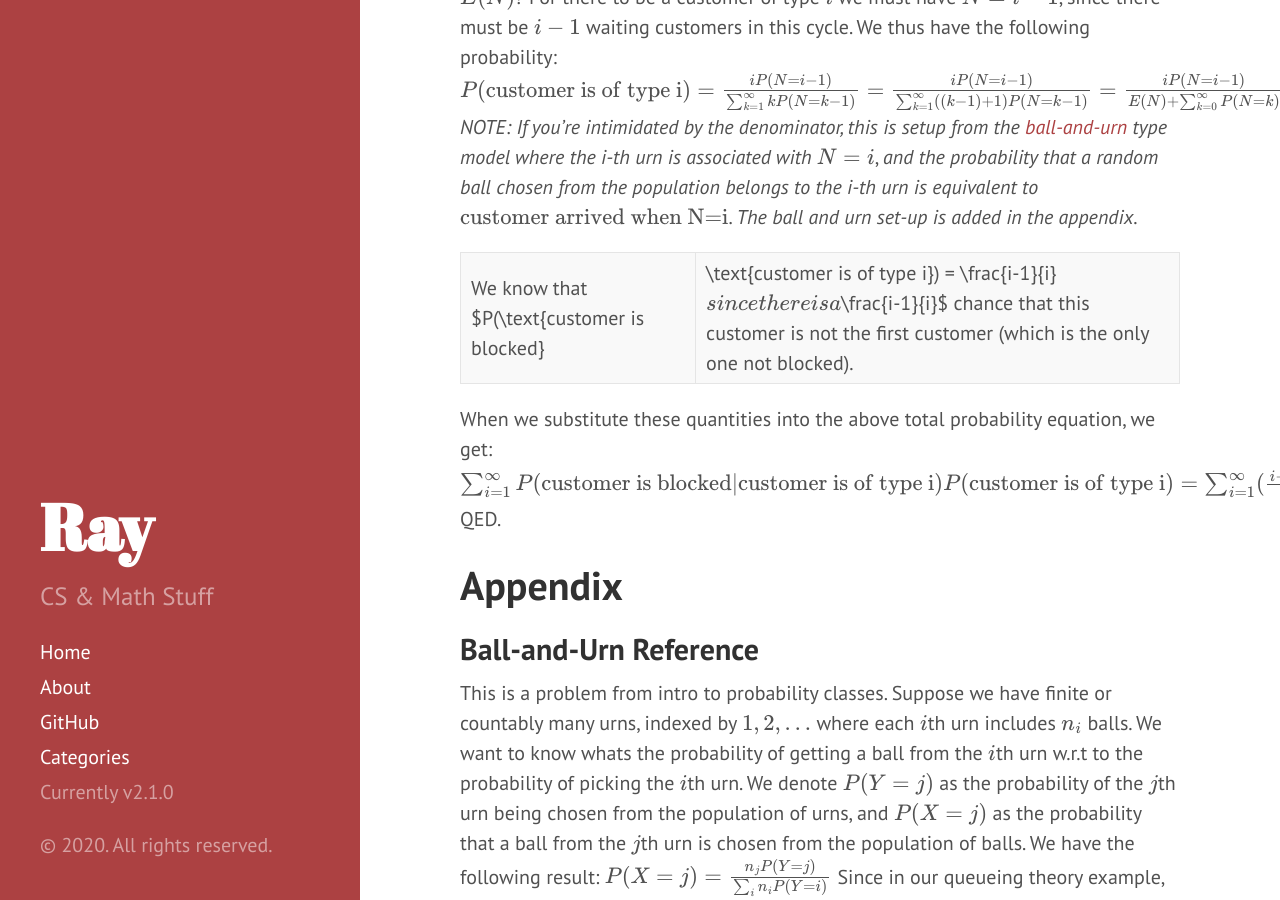
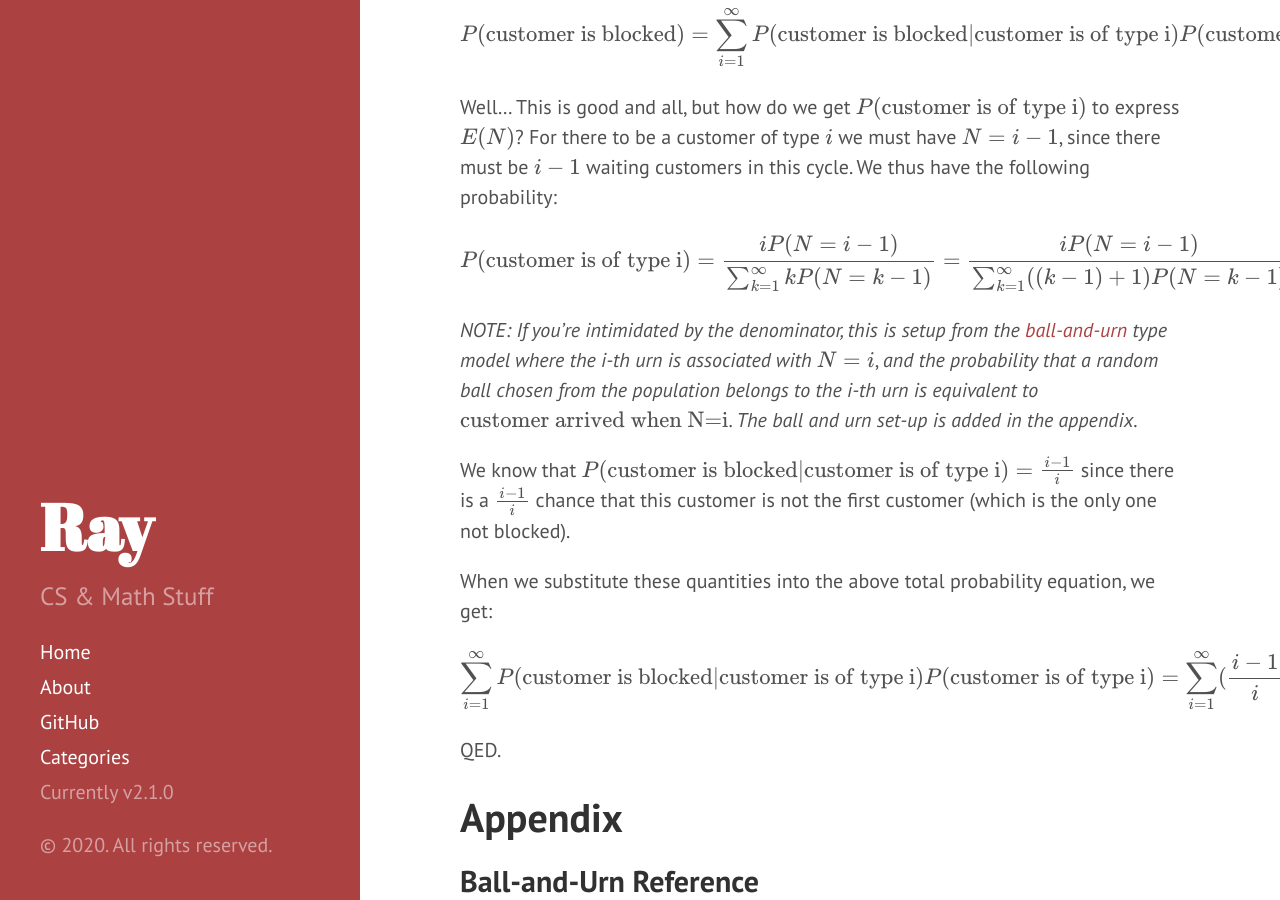
Before and after one commit to OneRaynyDay/oneraynyday.github.io, a Jekyll site: the page built from _posts/2020-04-14-Queueing-Theory-Pt1.md, in a window 1280 px wide and 900 px high, scrolled down 4002 px. Built offline with Jekyll 4.4.1, drawn with Linux system fonts in a browser that asks for light colours; formulas are drawn with MathJax 3.

Commit message:
latex doesnt render well

```diff
--- a/_posts/2020-04-14-Queueing-Theory-Pt1.md
+++ b/_posts/2020-04-14-Queueing-Theory-Pt1.md
@@ -74,17 +74,22 @@ So now we know what the long run proportion of time the store has $j$ people in
 
 In queueing theory, the most basic system consists of a **single server** with arrival of customers modeled as an i.i.d process. You can imagine this as a sequence of independent **cycles**, defined by a period of inactivity (the store has noone coming in), and a period of activity (the store is serving a customer, with possibly more customers arriving during the interim period). To be precise, at the end of the period of activity, there should be no customers currently in the queue. *Intuitively, it makes sense that each cycle should be independent, as we return to 0 customers and the arrival of customers are not independently distributed.*
 
-Suppose the number of customers that arrive **during the busy period** in an arbitrary cycle is a random variable $$N$$, then below is an interesting result:
+Suppose the number of customers that arrive **during the busy period** in an arbitrary cycle is a random variable $N$, then below is an interesting result:
+
 $$
 P(\{\text{customer is blocked}\}) = \frac{E(N)}{1+E(N)}
 $$
+
 Intuitively, this makes sense. If we consider each cycle, the number of customers is $E(N) + 1$ since the first customer arrived during the inactive period, and the number of blocked customers are $E(N)$ because each one had to wait for the previous customer to finish being served. However, let's prove this:
 
 First, let's use the law of total probability here to make this a little easier. We define a **customer to be of type $i$** if they arrived when $i$ people arrived in a cycle. Note that the first customer who arrived and was served immediately is also a customer of type $i$ in this event.
+
 $$
 P(\text{customer is blocked}) = \sum_{i=1}^\infty P(\text{customer is blocked} | \text{customer is of type i})P(\text{customer is of type i})
 $$
+
 Well... This is good and all, but how do we get $P(\text{customer is of type i})$ to express $E(N)$? For there to be a customer of type $i$ we must have $N = i-1$, since there must be $i-1$ waiting customers in this cycle. We thus have the following probability:
+
 $$
 P(\text{customer is of type i}) \\
 = \frac{i P(N=i-1)}{\sum_{k=1}^\infty kP(N=k-1)} \\
@@ -92,16 +97,19 @@ P(\text{customer is of type i}) \\
 = \frac{i P(N=i-1)}{E(N) + \sum_{k=0}^\infty P(N=k)} \\
 = \frac{i P(N=i-1)}{E(N) + 1}
 $$
+
 *NOTE: If you're intimidated by the denominator, this is setup from the [ball-and-urn](https://en.wikipedia.org/wiki/Urn_problem) type model where the i-th urn is associated with* $\{N=i\}$, *and the probability that a random ball chosen from the population belongs to the i-th urn is equivalent to* $\{\text{customer arrived when N=i}\}$. *The ball and urn set-up is added in the appendix*.
 
-We know that $P(\text{customer is blocked} | \text{customer is of type i}) = \frac{i-1}{i}$ since there is a $\frac{i-1}{i}$ chance that this customer is not the first customer (which is the only one not blocked).
+We know that $P(\text{customer is blocked} \| \text{customer is of type i}) = \frac{i-1}{i}$ since there is a $\frac{i-1}{i}$ chance that this customer is not the first customer (which is the only one not blocked).
 
 When we substitute these quantities into the above total probability equation, we get:
+
 $$
 \sum_{i=1}^\infty P(\text{customer is blocked} | \text{customer is of type i})P(\text{customer is of type i}) \\
 = \sum_{i=1}^\infty (\frac{i-1}{i})(\frac{i P(N=i-1)}{E(N) + 1}) \\
 = \frac{\sum_{i=0} i P(N=i)}{E(N) + 1} \\ = \frac{E(N)}{E(N)+1}
 $$
+
 QED.
 
 # Appendix
@@ -109,7 +117,9 @@ QED.
 ## Ball-and-Urn Reference
 
 This is a problem from intro to probability classes. Suppose we have finite or countably many urns, indexed by $1,2,...$ where each $i$th urn includes $n_i$ balls. We want to know whats the probability of getting a ball from the $i$th urn w.r.t to the probability  of picking the $i$th urn. We denote $P(Y=j)$ as the probability of the $j$th urn being chosen from the population of urns, and $P(X=j)$ as the probability that a ball from the $j$th urn is chosen from the population of balls. We have the following result:
+
 $$
 P(X=j) = \frac{n_j P(Y=j)}{\sum_i n_i P(Y=i)}
 $$
+
 Since in our queueing theory example, $n_j \approx j$ ($\pm$ some constants), we were able to express the bottom sum as $E(Y) + C$.
```
